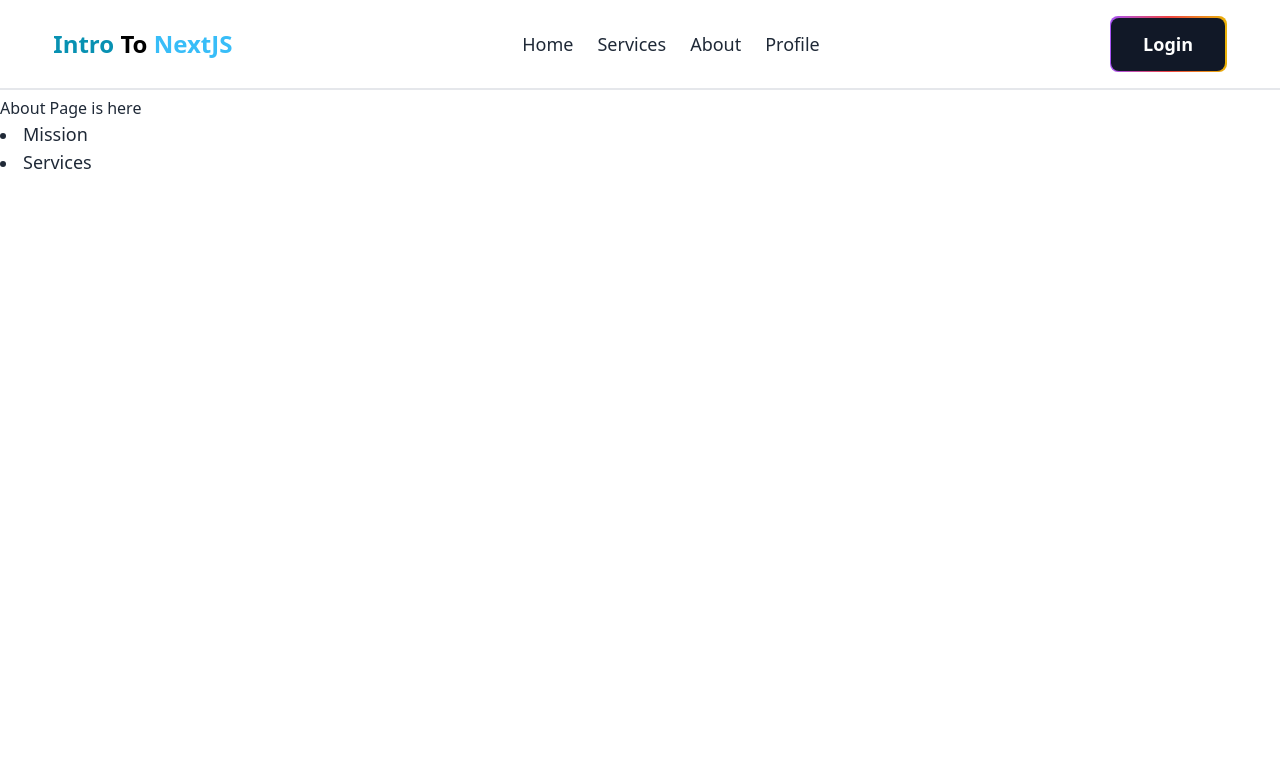
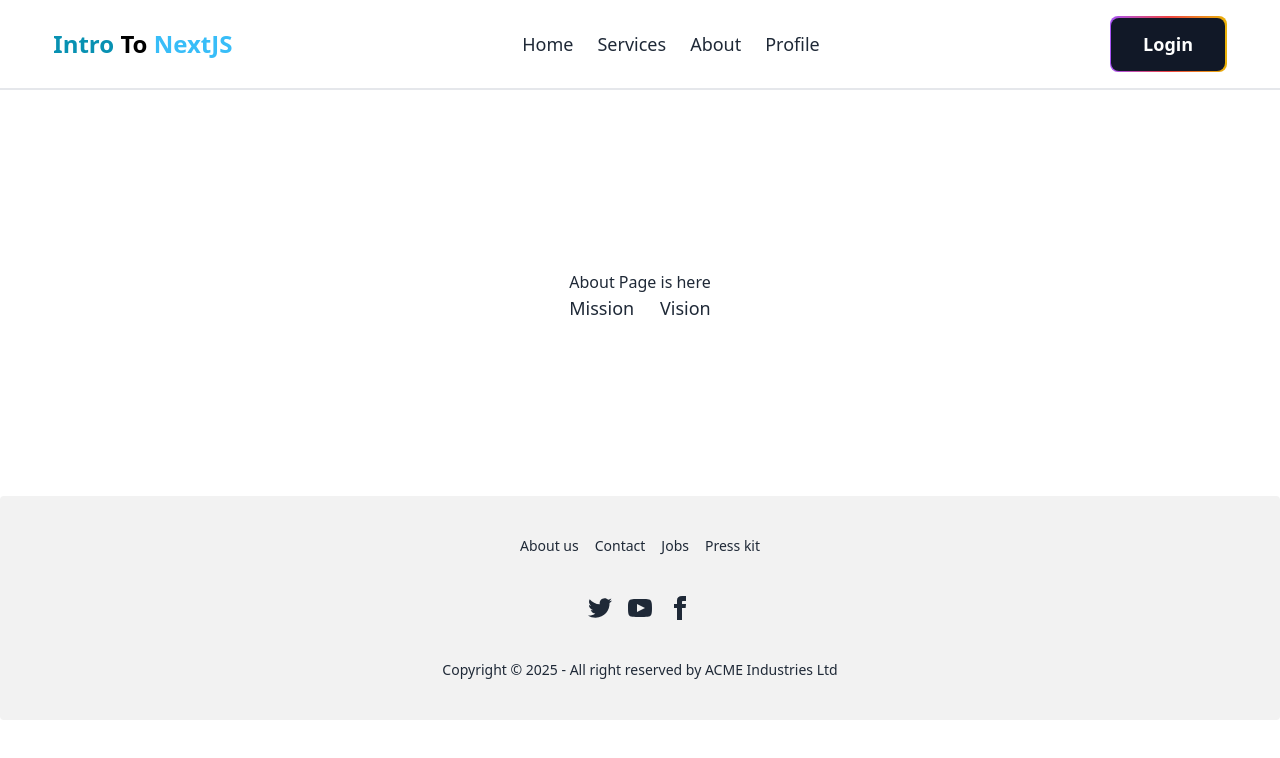
Before and after one commit to SK-Jabed/Intro-To-NextJS, a Next.js app: page /about in a window 1280 px wide. Shown: the top 758 px of the page. Built offline with nearby package versions, Linux system fonts and the light colour scheme.

Commit message:
Page Layout Updated

```diff
--- a/src/app/about/page.jsx
+++ b/src/app/about/page.jsx
@@ -6,7 +6,8 @@
     <div>
       About Page is here
       <div>
-        <li>
+        <ul className="flex justify-between">
+<li>
           <Link
             href={"/about/mission"}
             className="text-lg font-medium text-gray-800 hover:text-bg-cyan-400"
@@ -19,9 +20,11 @@
             href={"/about/vision"}
             className="text-lg font-medium text-gray-800 hover:text-bg-cyan-400"
           >
-            Services
+            Vision
           </Link>
         </li>
+        </ul>
+
       </div>
     </div>
   );
--- a/src/app/components/Footer.jsx
+++ b/src/app/components/Footer.jsx
@@ -1,7 +1,59 @@
-import React from 'react'
+import React from "react";
 
-export default function () {
+export default function Footer () {
   return (
-    <div></div>
-  )
+    <div>
+      <footer className="footer footer-horizontal footer-center bg-base-200 text-base-content rounded p-10">
+        <nav className="grid grid-flow-col gap-4">
+          <a className="link link-hover">About us</a>
+          <a className="link link-hover">Contact</a>
+          <a className="link link-hover">Jobs</a>
+          <a className="link link-hover">Press kit</a>
+        </nav>
+        <nav>
+          <div className="grid grid-flow-col gap-4">
+            <a>
+              <svg
+                xmlns="http://www.w3.org/2000/svg"
+                width="24"
+                height="24"
+                viewBox="0 0 24 24"
+                className="fill-current"
+              >
+                <path d="M24 4.557c-.883.392-1.832.656-2.828.775 1.017-.609 1.798-1.574 2.165-2.724-.951.564-2.005.974-3.127 1.195-.897-.957-2.178-1.555-3.594-1.555-3.179 0-5.515 2.966-4.797 6.045-4.091-.205-7.719-2.165-10.148-5.144-1.29 2.213-.669 5.108 1.523 6.574-.806-.026-1.566-.247-2.229-.616-.054 2.281 1.581 4.415 3.949 4.89-.693.188-1.452.232-2.224.084.626 1.956 2.444 3.379 4.6 3.419-2.07 1.623-4.678 2.348-7.29 2.04 2.179 1.397 4.768 2.212 7.548 2.212 9.142 0 14.307-7.721 13.995-14.646.962-.695 1.797-1.562 2.457-2.549z"></path>
+              </svg>
+            </a>
+            <a>
+              <svg
+                xmlns="http://www.w3.org/2000/svg"
+                width="24"
+                height="24"
+                viewBox="0 0 24 24"
+                className="fill-current"
+              >
+                <path d="M19.615 3.184c-3.604-.246-11.631-.245-15.23 0-3.897.266-4.356 2.62-4.385 8.816.029 6.185.484 8.549 4.385 8.816 3.6.245 11.626.246 15.23 0 3.897-.266 4.356-2.62 4.385-8.816-.029-6.185-.484-8.549-4.385-8.816zm-10.615 12.816v-8l8 3.993-8 4.007z"></path>
+              </svg>
+            </a>
+            <a>
+              <svg
+                xmlns="http://www.w3.org/2000/svg"
+                width="24"
+                height="24"
+                viewBox="0 0 24 24"
+                className="fill-current"
+              >
+                <path d="M9 8h-3v4h3v12h5v-12h3.642l.358-4h-4v-1.667c0-.955.192-1.333 1.115-1.333h2.885v-5h-3.808c-3.596 0-5.192 1.583-5.192 4.615v3.385z"></path>
+              </svg>
+            </a>
+          </div>
+        </nav>
+        <aside>
+          <p>
+            Copyright © {new Date().getFullYear()} - All right reserved by ACME
+            Industries Ltd
+          </p>
+        </aside>
+      </footer>
+    </div>
+  );
 }
--- a/src/app/layout.js
+++ b/src/app/layout.js
@@ -1,6 +1,7 @@
 import { Geist, Geist_Mono } from "next/font/google";
 import "./globals.css";
 import Navbar from "../app/components/Navbar"
+import Footer from "../app/components/Footer"
 
 const geistSans = Geist({
   variable: "--font-geist-sans",
@@ -24,7 +25,8 @@
         className={`${geistSans.variable} ${geistMono.variable} antialiased`}
       >
         <Navbar />
-        <main className="min-h-screen">{children}</main>
+        <main className="h-[400px] place-content-center place-items-center">{children}</main>
+        <Footer />
       </body>
     </html>
   );
```
